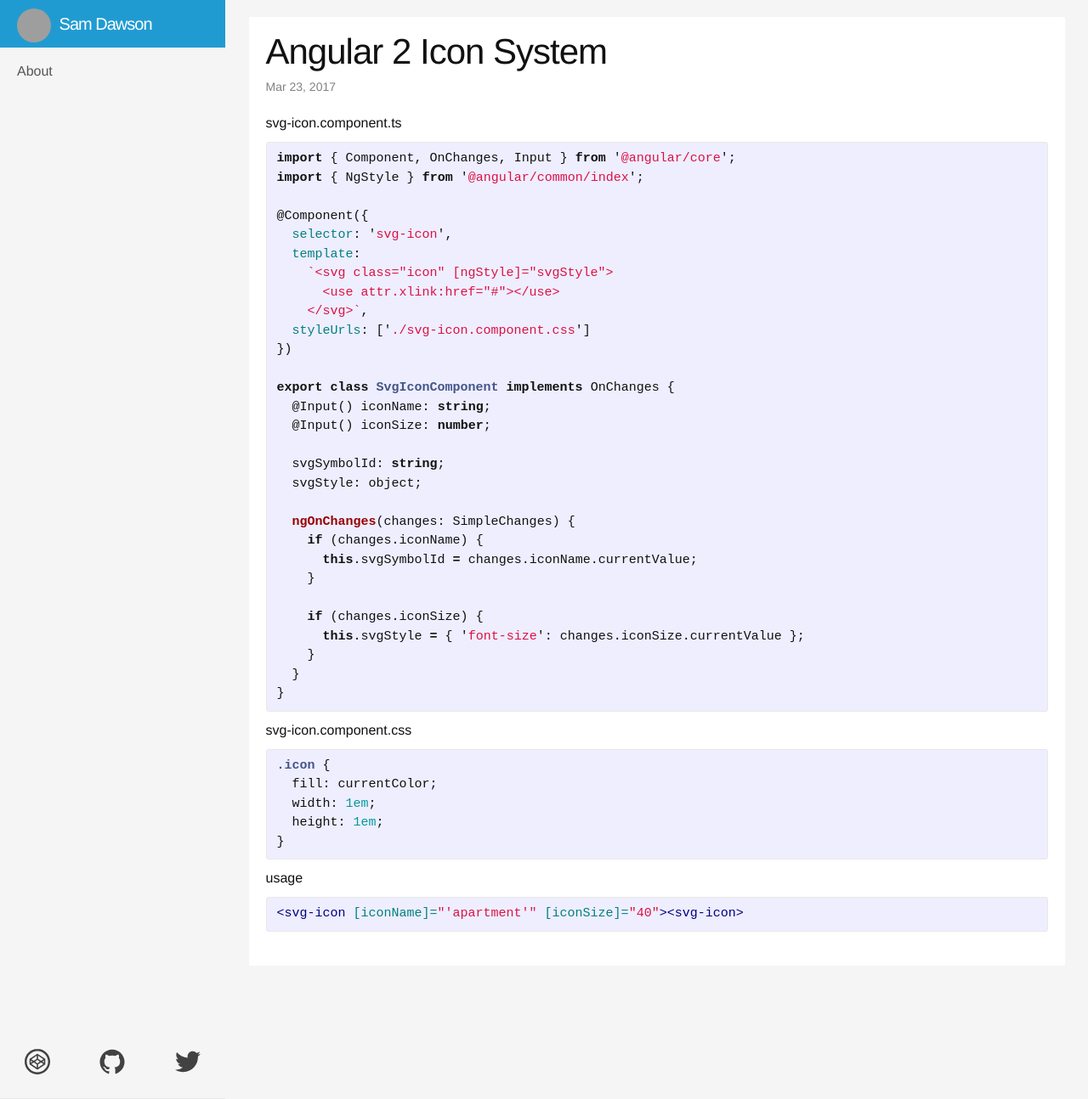
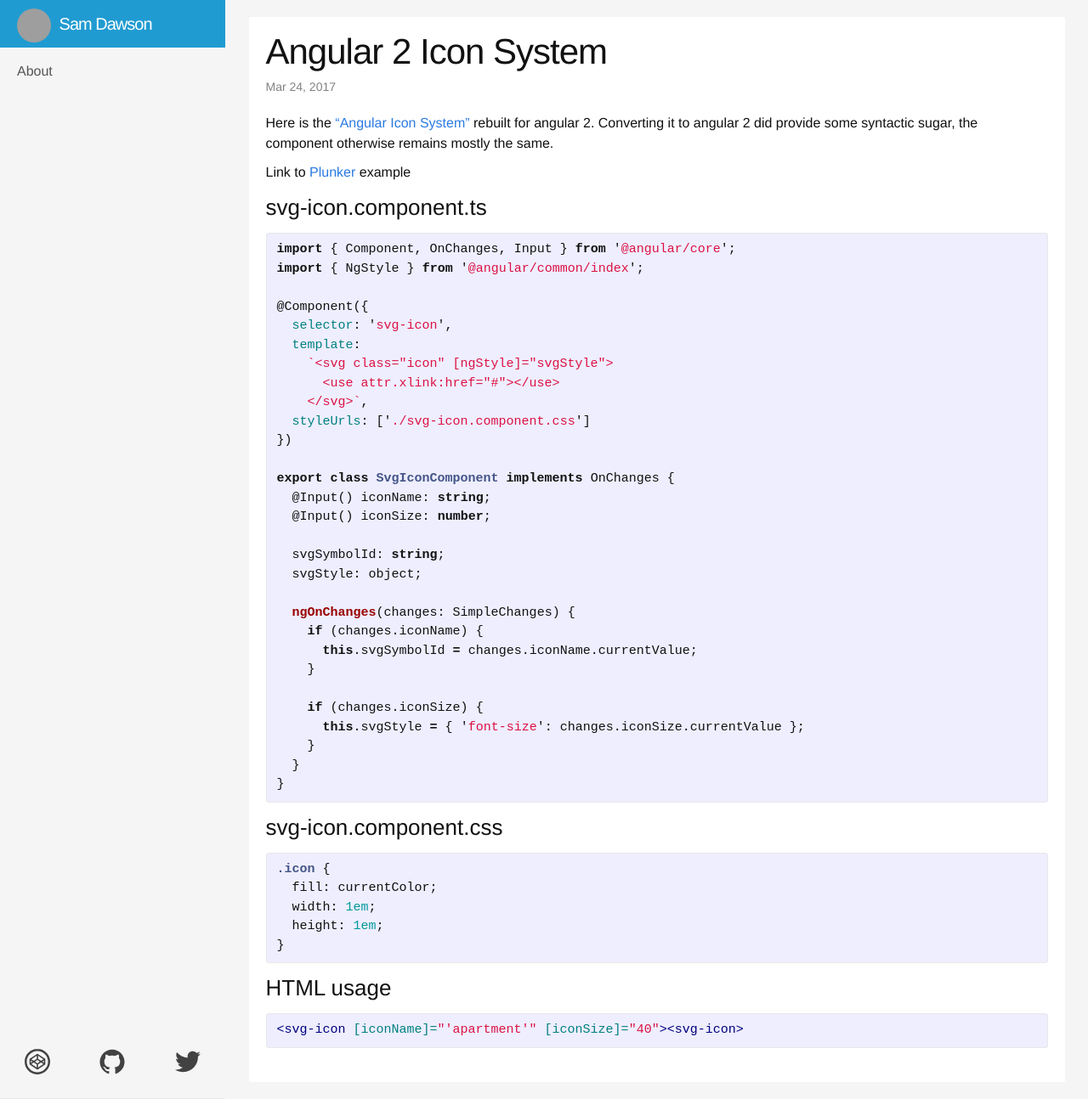
Before and after one commit to Samic8/Samic8.github.io, a Jekyll site: the page built from _posts/2017-03-24-angular-2-icon-system.md, in a window 1280 px wide and 1294 px high. Shown: the whole window at 85% size. Built offline with Jekyll 4.4.1, drawn with Linux system fonts in a browser that asks for light colours; grey boxes are pictures that could not be loaded.

Commit message:
Finished angular 2 icon system rebuild post

```diff
--- a/_posts/2017-03-23-angular-2-icon-system.md
+++ b/_posts/2017-03-24-angular-2-icon-system.md
@@ -1,11 +1,15 @@
 ---
 layout: post
 title:  "Angular 2 Icon System"
-date:   2017-03-23 +1000
+date:   2017-03-24 +1000
 categories: angular icons angular2
 ---
 
-svg-icon.component.ts
+Here is the ["Angular Icon System"]({% post_url 2017-03-21-angular-icon-system %}) rebuilt for angular 2. Converting it to angular 2 did provide some syntactic sugar, the component otherwise remains mostly the same.
+
+Link to [Plunker](https://plnkr.co/edit/ZKnGIvvYUBfwFag5BqnX?p=info) example
+
+### svg-icon.component.ts
 
 {% highlight typescript %}
 import { Component, OnChanges, Input } from '@angular/core';
@@ -39,7 +43,7 @@ export class SvgIconComponent implements OnChanges {
 }
 {% endhighlight %}
 
-svg-icon.component.css
+### svg-icon.component.css
 
 {% highlight css %}
 .icon {
@@ -49,7 +53,7 @@ svg-icon.component.css
 }
 {% endhighlight %}
 
-usage
+### HTML usage
 
 {% highlight html %}
 <svg-icon [iconName]="'apartment'" [iconSize]="40"><svg-icon>
```
Also changed, not shown: _posts/2017-03-21-angular-icon-system.md (+2 -0 lines).
